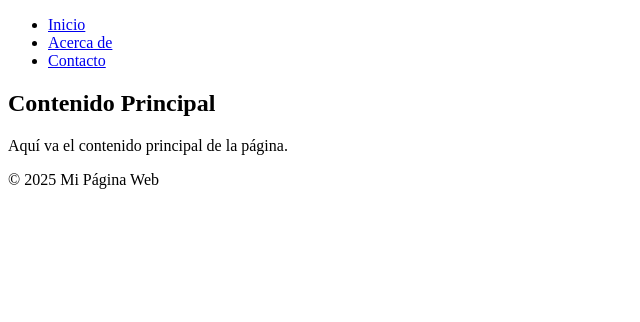
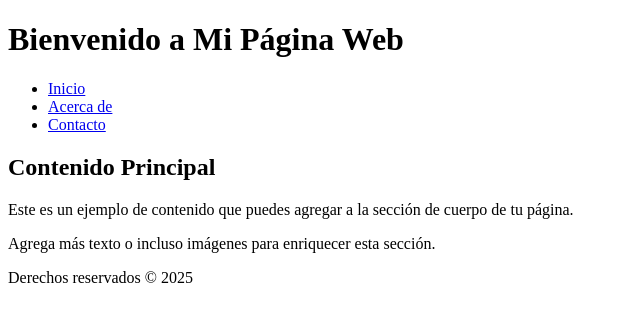
Before and after one commit to Stmamez4/mi-pagina-web-, a plain HTML site: page index.html in a window 1280 px wide. Shown: the whole page, without its empty margins (0-640 px from the left). Drawn offline with Linux system fonts and the light colour scheme.

Commit message:
Agregado contenido a la sección del cuerpo de la página

```diff
--- a/index.html
+++ b/index.html
@@ -3,33 +3,29 @@
 <head>
     <meta charset="UTF-8">
     <meta name="viewport" content="width=device-width, initial-scale=1.0">
-    <meta http-equiv="X-UA-Compatible" content="ie=edge">
     <title>Mi Página Web</title>
+    <link rel="stylesheet" href="styles.css">
 </head>
 <body>
-
-
+    <header>
+        <h1>Bienvenido a Mi Página Web</h1>
+        <nav>
+            <ul>
+                <li><a href="#inicio">Inicio</a></li>
+                <li><a href="#acerca-de">Acerca de</a></li>
+                <li><a href="#contacto">Contacto</a></li>
+            </ul>
+        </nav>
     </header>
 
-    <!-- Sección de navegación -->
-    <nav>
-        <ul>
-            <li><a href="#inicio">Inicio</a></li>
-            <li><a href="#acerca">Acerca de</a></li>
-            <li><a href="#contacto">Contacto</a></li>
-        </ul>
-    </nav>
-
-    <!-- Sección principal -->
-    <section>
+    <section id="contenido">
         <h2>Contenido Principal</h2>
-        <p>Aquí va el contenido principal de la página.</p>
+        <p>Este es un ejemplo de contenido que puedes agregar a la sección de cuerpo de tu página.</p>
+        <p>Agrega más texto o incluso imágenes para enriquecer esta sección.</p>
     </section>
 
-    <!-- Pie de página -->
     <footer>
-        <p>&copy; 2025 Mi Página Web</p>
+        <p>Derechos reservados © 2025</p>
     </footer>
-
 </body>
 </html>
```
